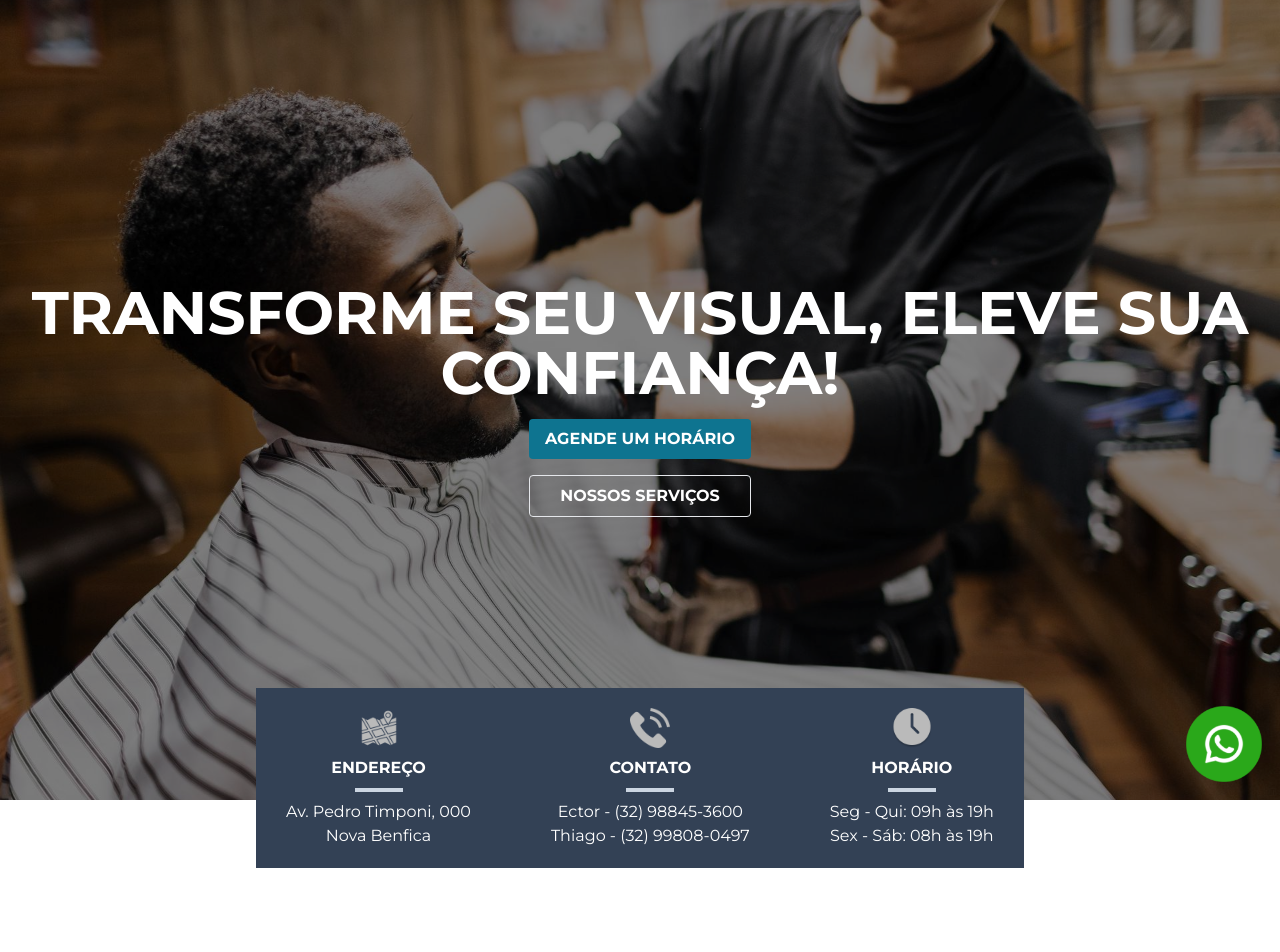
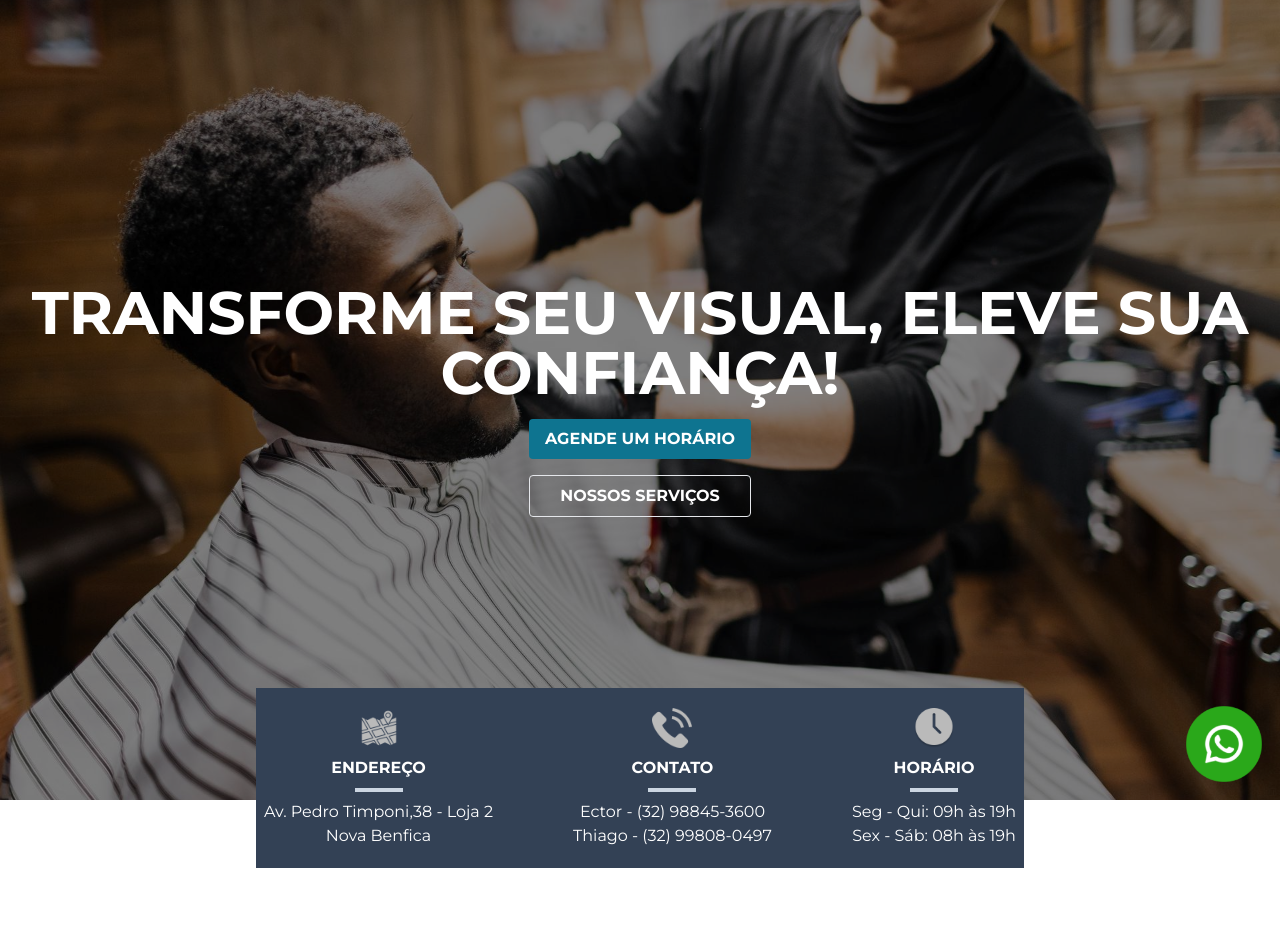
Before and after one commit to luizfernandosb/invictus-barber, a React (Vite) app: page / in a window 1280 px wide. Shown: the top 952 px of the page. Built offline with nearby package versions, Linux system fonts and the light colour scheme.

Commit message:
add: adress in infosection

```diff
--- a/src/components/InfoSection.tsx
+++ b/src/components/InfoSection.tsx
@@ -23,7 +23,7 @@ export default function InfoSection() {
             <img src={adress} alt="" className="w-10" />
             <h2 className="mt-2 font-bold">ENDEREÇO</h2>
             <span className="mb-2 mt-2 h-1 w-12 bg-slate-300"></span>
-            <p>Av. Pedro Timponi, 000</p>
+            <p>Av. Pedro Timponi,38 - Loja 2</p>
             <p>Nova Benfica</p>
           </motion.div>
           <motion.div
```
